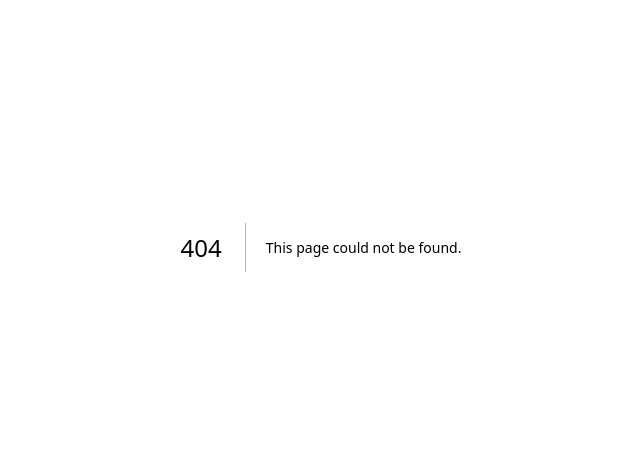
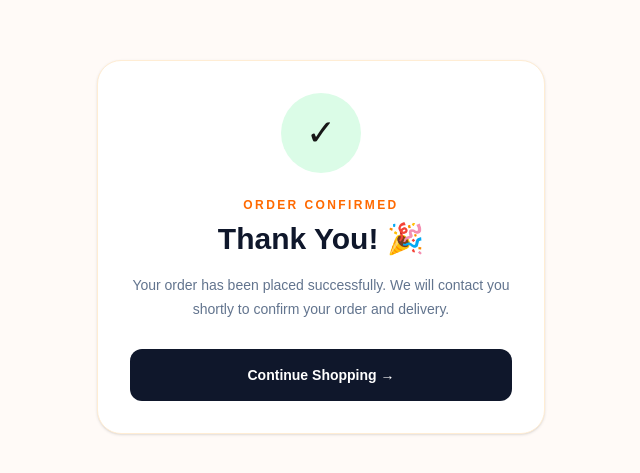
Before and after one commit to chandrugokul/ecommerce-platform, a Next.js app: page /src/app/order-success in a window 1280 px wide. Before the commit this address had no page. Shown: the part 153-626 px from the top of the page, without its empty margins (319-959 px from the left). Built offline with nearby package versions, Linux system fonts and the light colour scheme.

Commit message:
Create src/app/order-success/page.tsx
Add order success page

```diff
--- /dev/null
+++ b/src/app/src/app/order-success/page.tsx
@@ -0,0 +1,35 @@
+import Link from "next/link";
+
+export default function OrderSuccessPage() {
+  return (
+    <main className="flex min-h-screen items-center justify-center bg-[#fffaf7] px-4">
+      <div className="w-full max-w-md rounded-3xl border border-orange-100 bg-white p-8 text-center shadow-sm">
+
+        <div className="mx-auto flex h-20 w-20 items-center justify-center rounded-full bg-green-100 text-4xl">
+          ✓
+        </div>
+
+        <p className="mt-6 text-xs font-bold uppercase tracking-[0.2em] text-orange-500">
+          Order Confirmed
+        </p>
+
+        <h1 className="mt-2 text-3xl font-bold text-slate-900">
+          Thank You! 🎉
+        </h1>
+
+        <p className="mt-4 text-sm leading-6 text-slate-500">
+          Your order has been placed successfully.
+          We will contact you shortly to confirm your order and delivery.
+        </p>
+
+        <Link
+          href="/"
+          className="mt-7 block w-full rounded-xl bg-slate-900 px-5 py-4 text-center text-sm font-bold text-white"
+        >
+          Continue Shopping →
+        </Link>
+
+      </div>
+    </main>
+  );
+}
```
